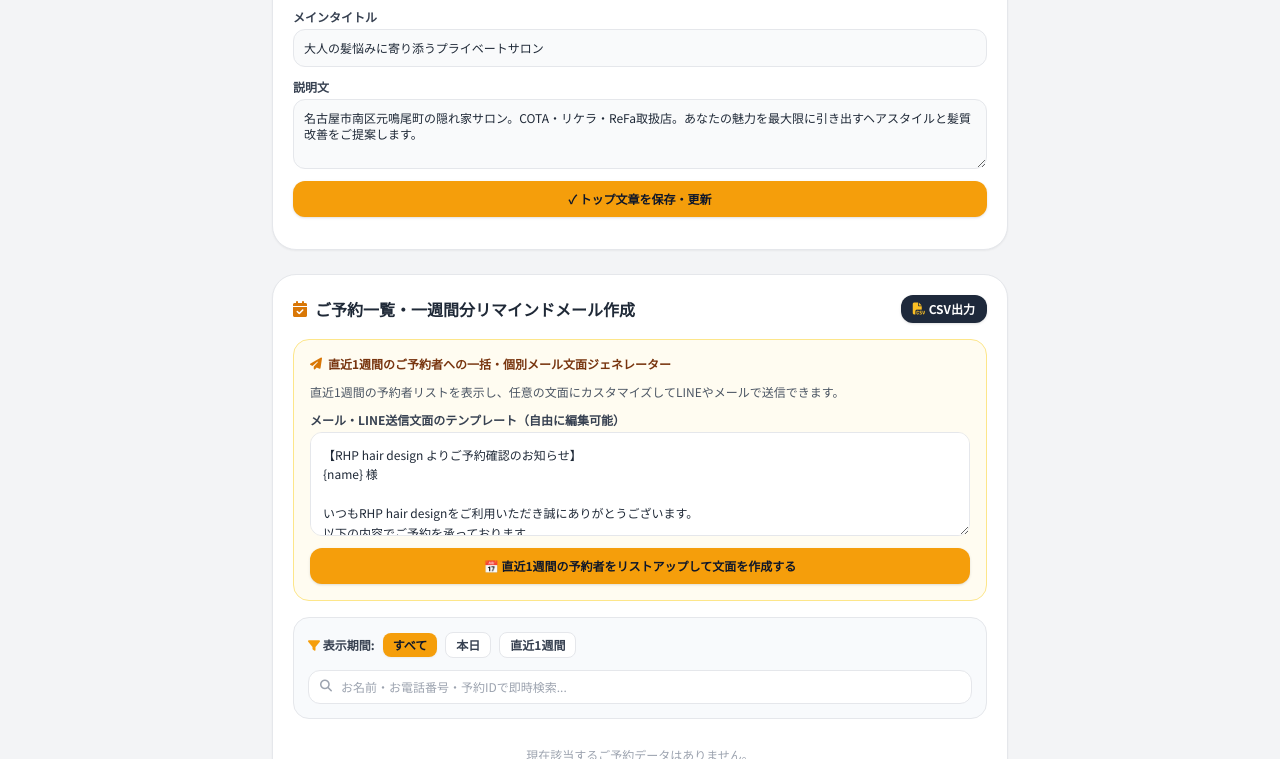
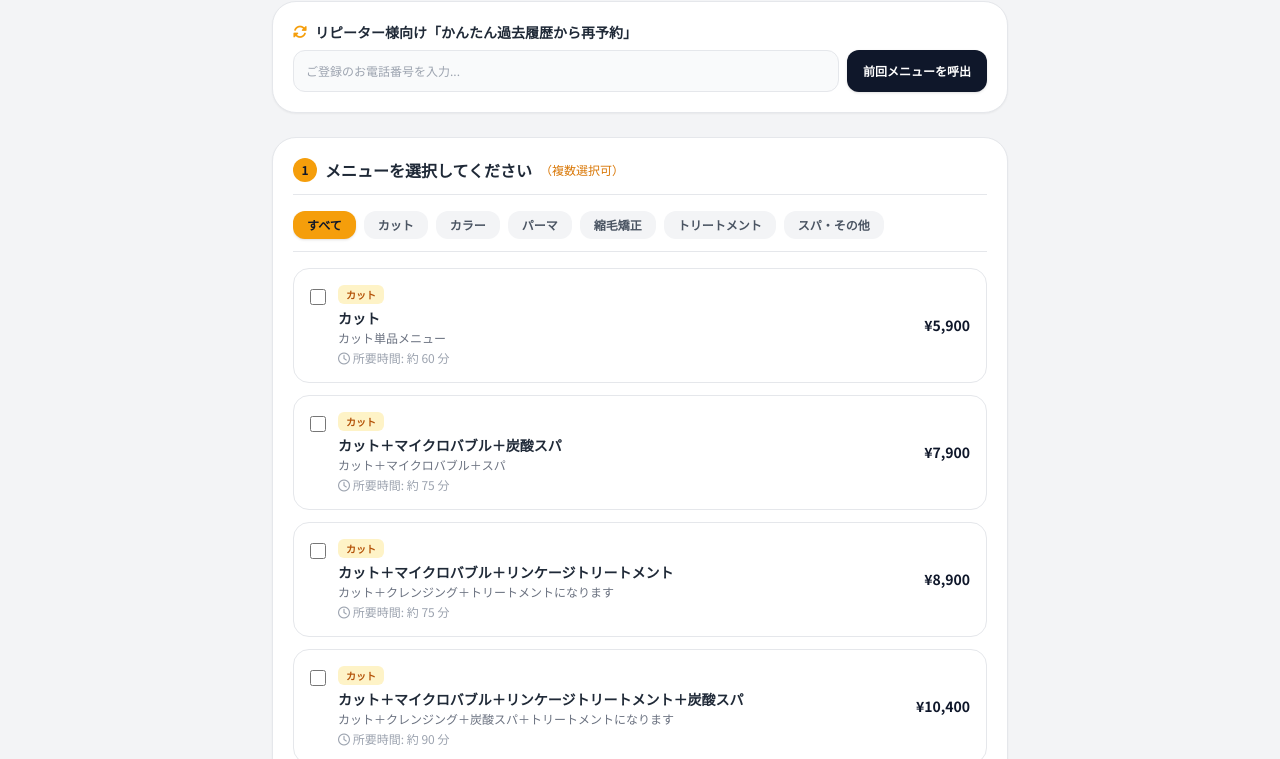
Before and after one commit to rhphairdesign/rhphairdesign.github.io, a plain HTML site: page index.html in a window 1280 px wide. Shown: the part 323-1082 px from the top of the page. Drawn offline with nearby package versions, Linux system fonts and the light colour scheme.

Commit message:
Remove 'hidden' class from tab elements

```diff
--- a/index.html
+++ b/index.html
@@ -759,7 +759,7 @@ url:e,reason:"blocked_domain_not_allowlisted"},b.parentOrigin);throw new DOMExce
   <main class="max-w-3xl mx-auto px-4 mt-6">
 
     <!-- TAB 1: 予約画面（初期表示：hiddenなし） -->
-    <div id="tab-booking" class="tab-content hidden">
+    <div id="tab-booking" class="tab-content">
       <!-- ヒーローカード -->
       <div class="bg-slate-900 text-white rounded-3xl p-6 shadow-md mb-6 relative overflow-hidden">
         <div class="relative z-10">
@@ -1379,7 +1379,7 @@ url:e,reason:"blocked_domain_not_allowlisted"},b.parentOrigin);throw new DOMExce
     </div>
 
     <!-- TAB 2: 店舗管理画面（初期は hidden で隠す） -->
-    <div id="tab-admin" class="tab-content">
+    <div id="tab-admin" class="tab-content　hidden">
       <div class="bg-slate-900 text-white rounded-3xl p-5 shadow-md mb-6 flex justify-between items-center flex-wrap gap-3">
         <div>
           <span class="text-xs bg-amber-500 text-slate-900 px-2 py-0.5 rounded font-bold">OWNER CONSOLE</span>
```
